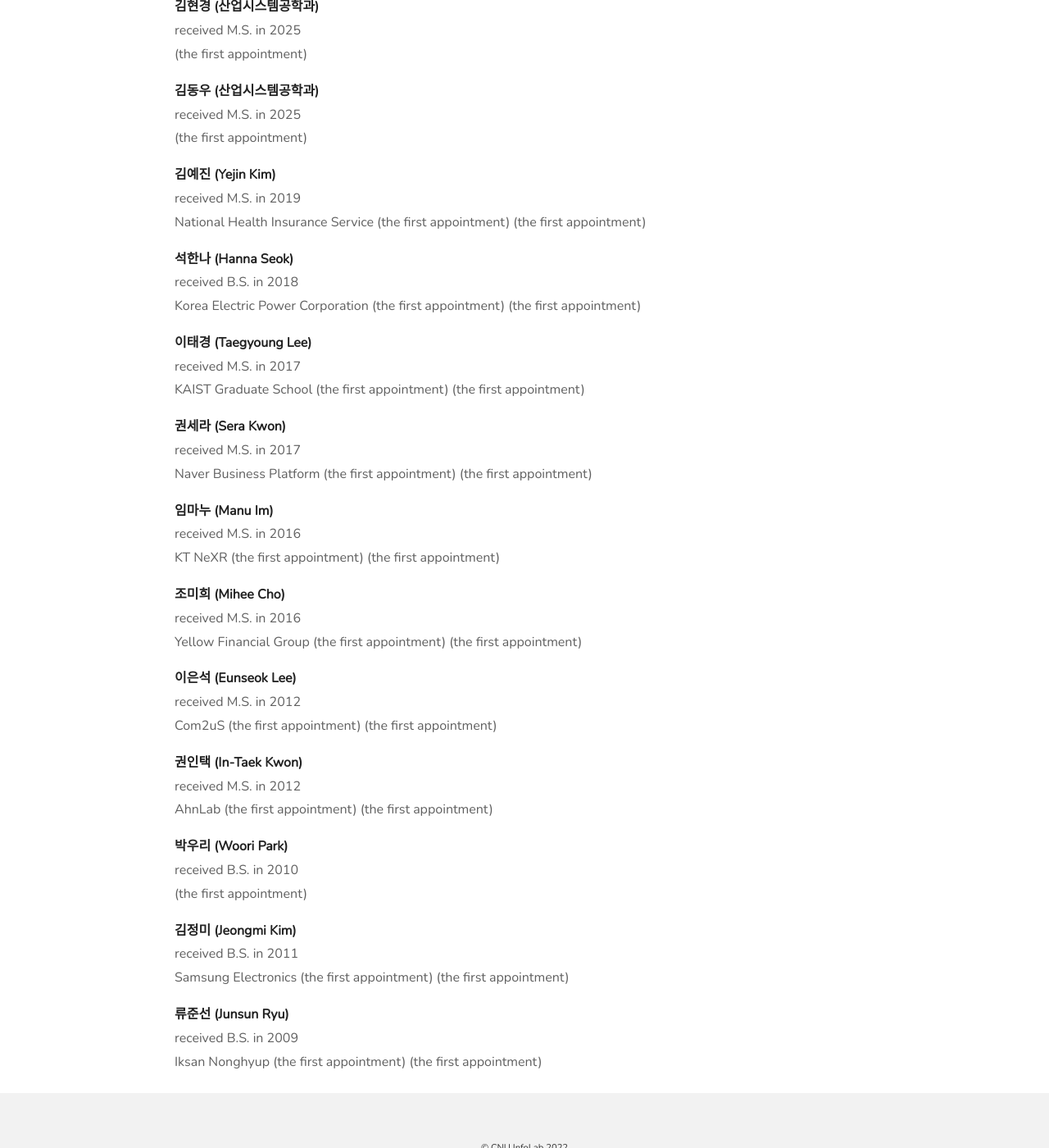
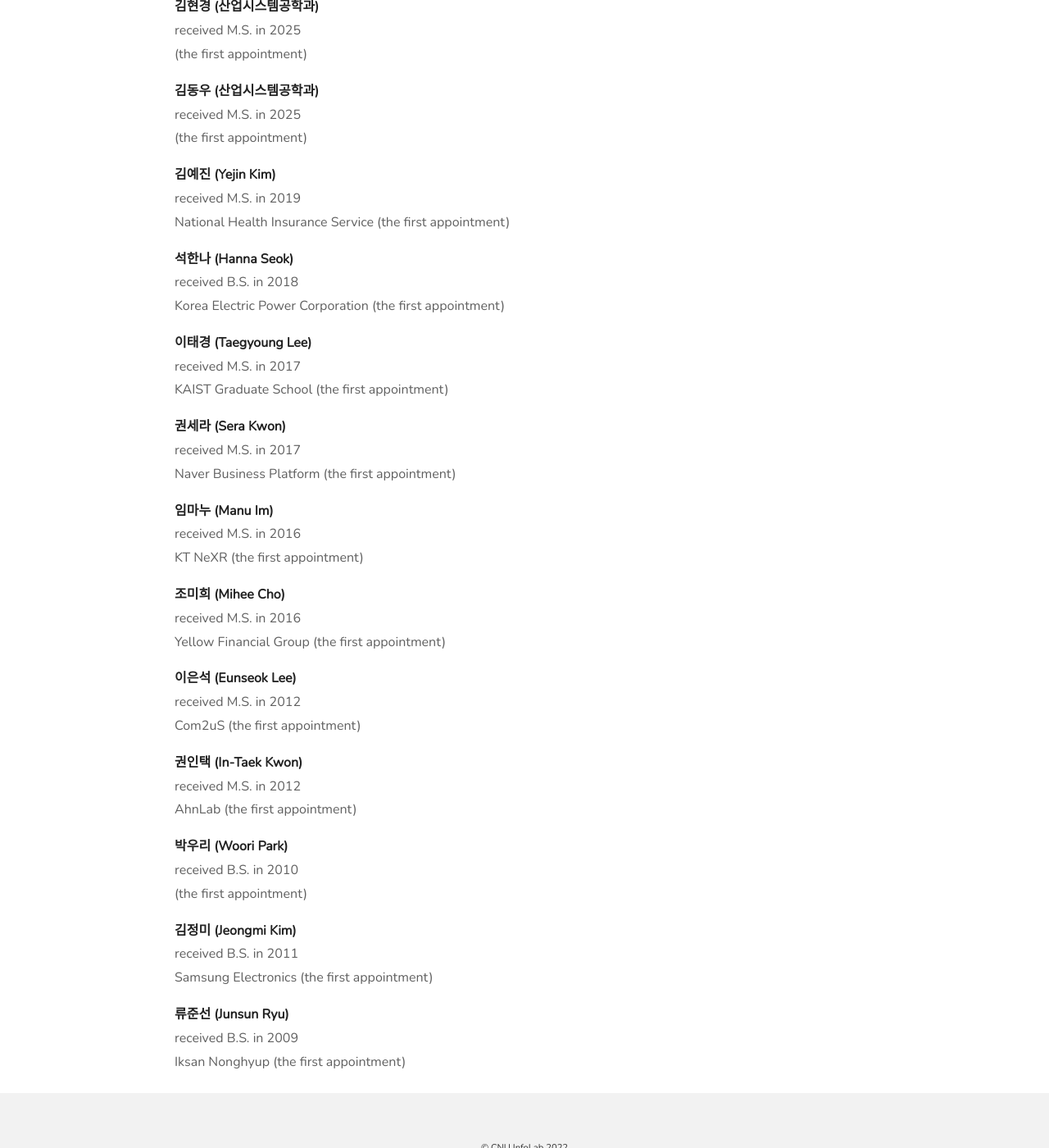
Before and after one commit to cnu-infolab/cnu-infolab.github.io, a Jekyll site: the page built from members.md, in a window 1280 px wide and 1400 px high, scrolled down 688 px. Shown: the whole window at 82% size. Built offline with Jekyll 4.4.1, drawn with Linux system fonts in a browser that asks for light colours; some of the changed text lies outside the part shown.

Commit message:
Update members.md

```diff
--- a/members.md
+++ b/members.md
@@ -50,7 +50,7 @@ title: ""
 	  <div style="color: #606060; font-size: 1em;"> received {{member.degree}} in {{member.gradyear}}</div>
 	  <div style="color: #606060; font-size: 1em;">
           {% if member.appointment != nil %}
-              {{ member.appointment }} (the first appointment)
+              {{ member.appointment }}
           {% endif %}
 		  {% if member.not_first == nil %}
               (the first appointment)
```
